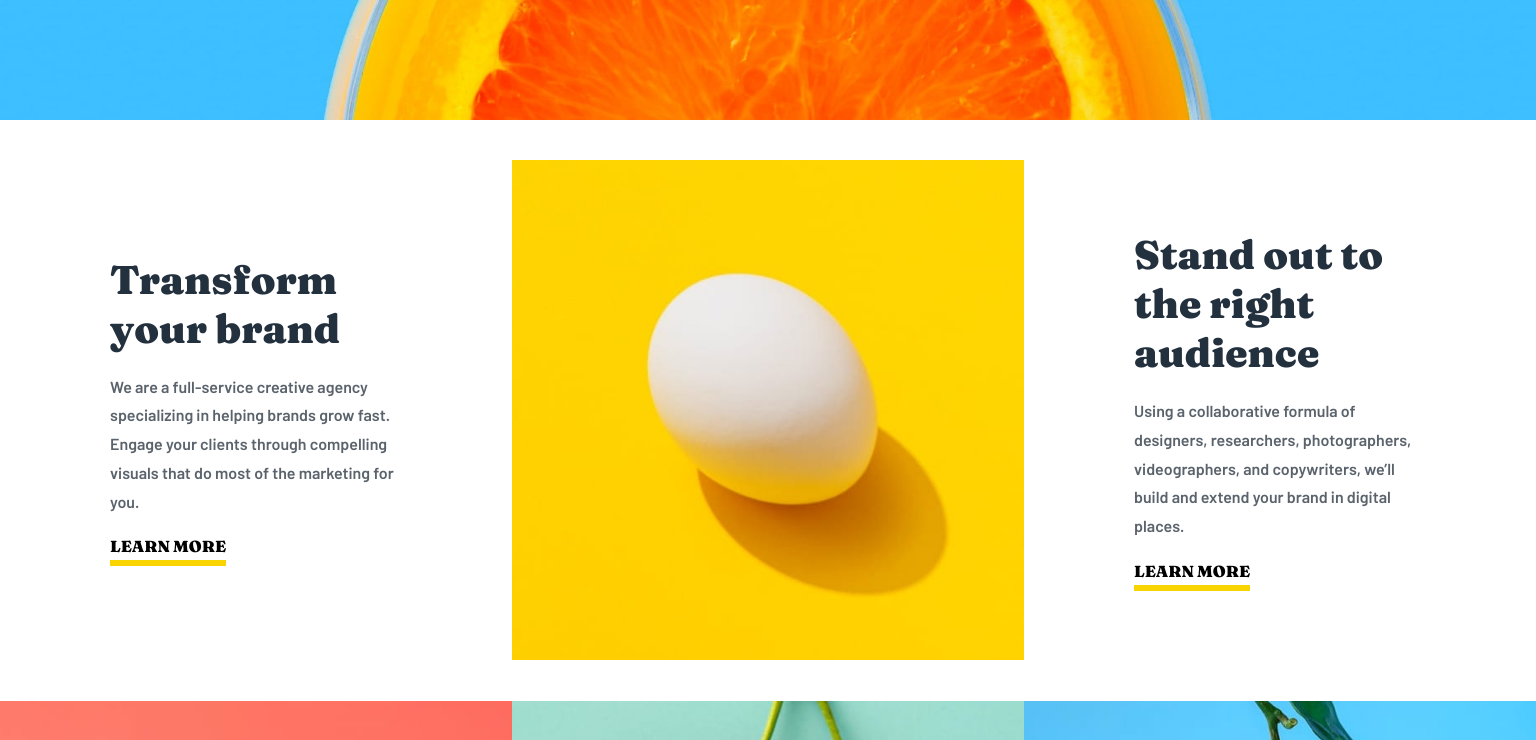
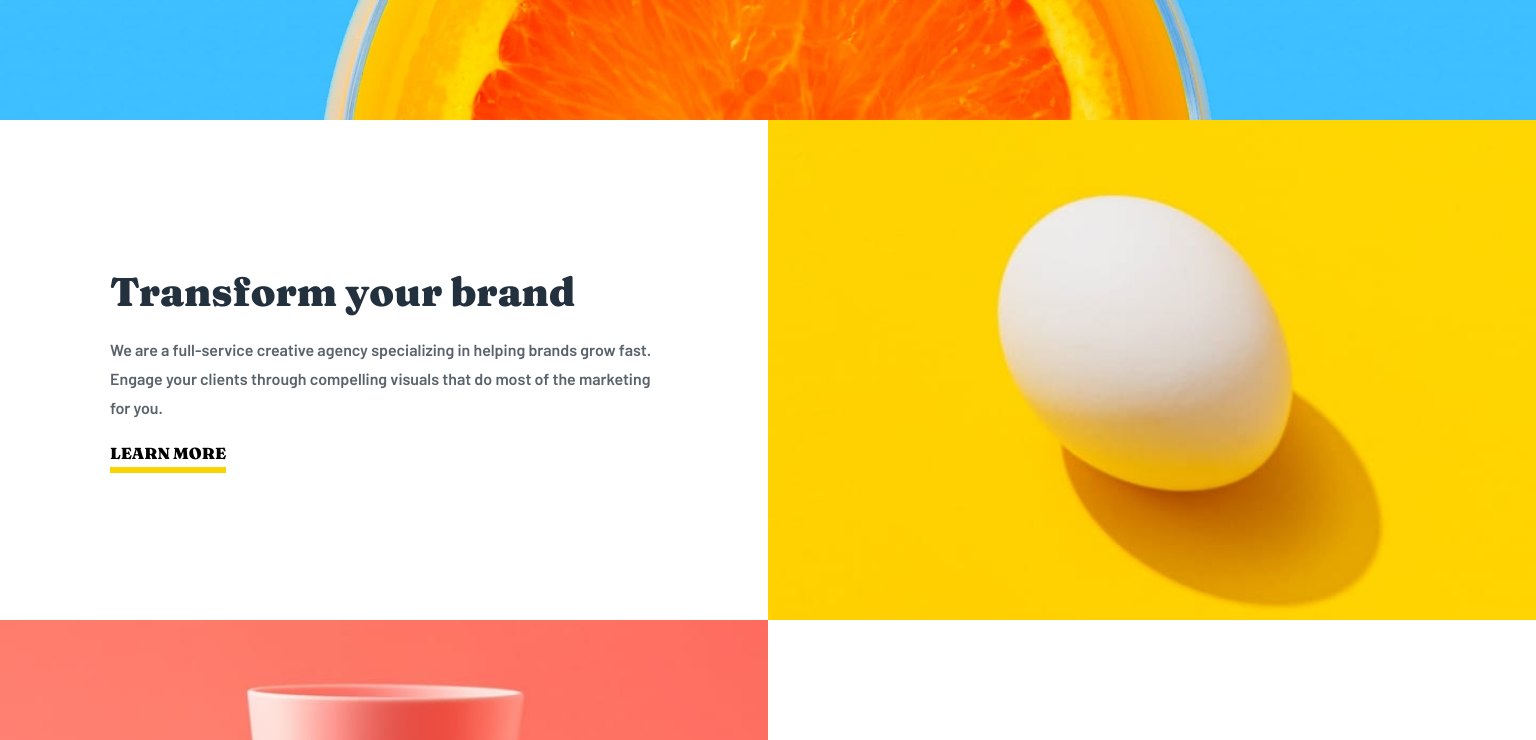
Before and after one commit to Anandchauhan31/Sunnyside-Agency-Landing-Page, a plain HTML site: page index.html in a window 1536 px wide. Shown: the part 680-1420 px from the top of the page. Drawn offline with nearby package versions, Linux system fonts and the light colour scheme.

Commit message:
Update style.css

```diff
--- a/style.css
+++ b/style.css
@@ -322,11 +322,12 @@ button.sidebarBtn {
 }
 
 /* For Large Desktop */
-/*@media (min-width: 1200px) {
+@media (min-width: 1440px) {
     .grid-container {
-        grid-template-columns: repeat(auto-fit, minmax(900px, 1fr));
+        grid-template-columns: repeat(auto-fit, minmax(700px, 1fr));
     }
-}*/
+
+}
 
 /* Tab responsive */
 
```
